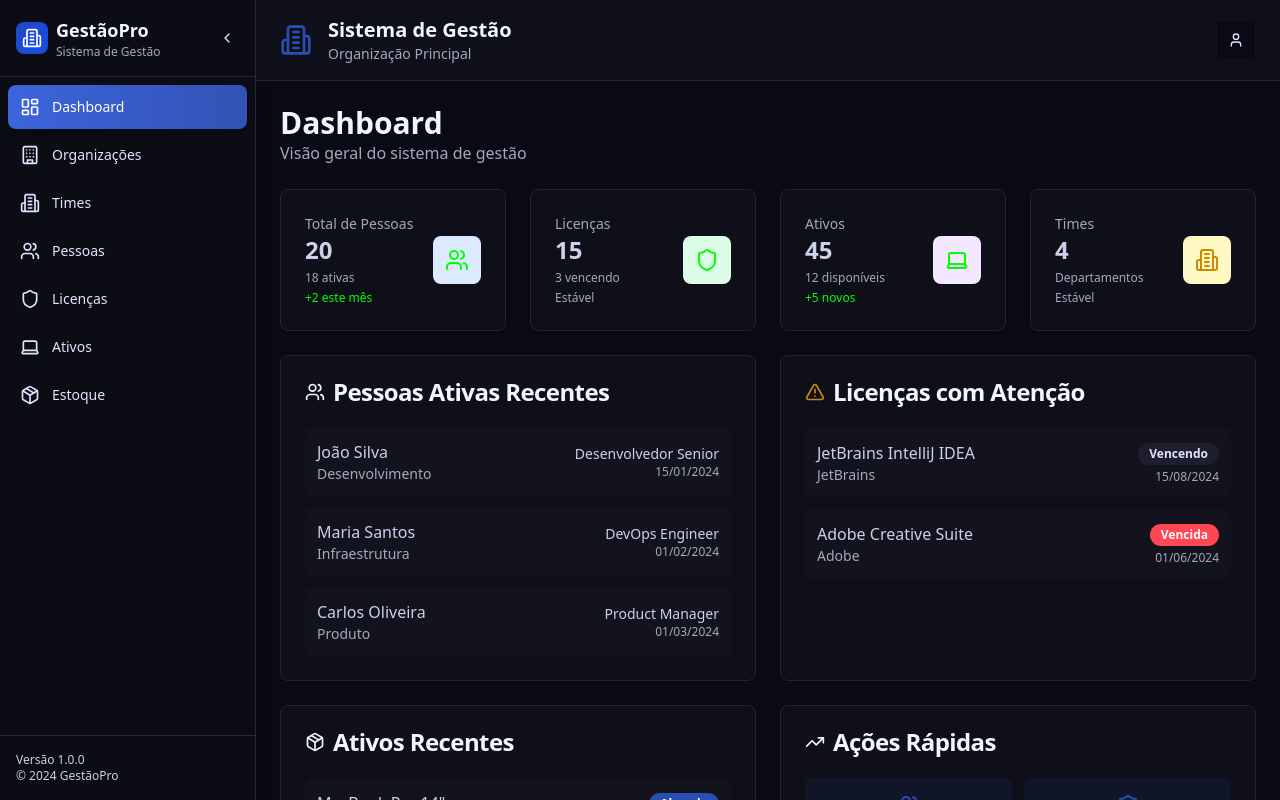
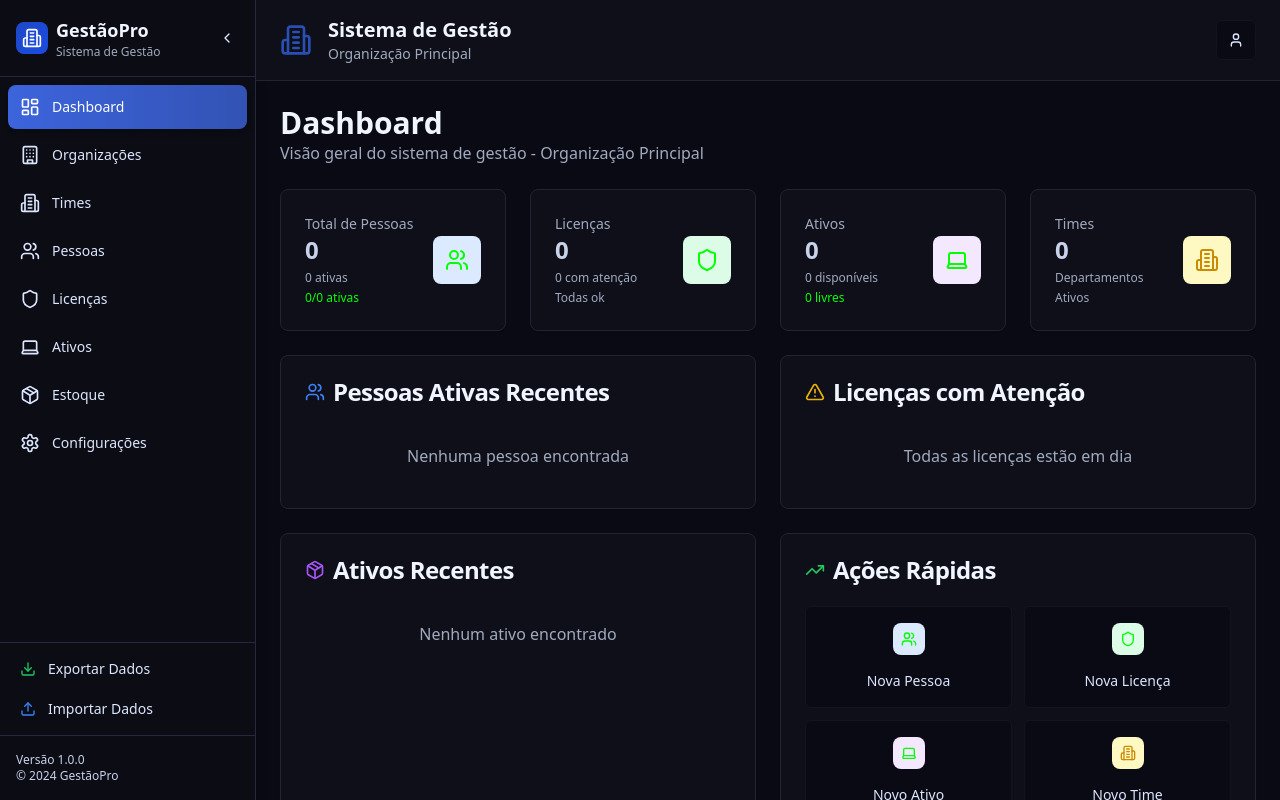
Before and after one commit to 33jonatassilva/git-upload-sync-flow, a React (Vite) app: page / in a window 1280 px wide. Built offline with nearby package versions, Linux system fonts and the light colour scheme.

Commit message:
feat: Update dashboard and sidebar
-   Fetch real data for the dashboard.
-   Remove profile options from the sidebar.
-   Add import/export JSON option to the sidebar.
-   Style icons with distinct colors.
-   Implement quick actions.

```diff
--- a/src/components/Sidebar.tsx
+++ b/src/components/Sidebar.tsx
@@ -10,7 +10,10 @@ import {
   Building2,
   ChevronLeft,
   ChevronRight,
-  Building
+  Building,
+  Settings,
+  Download,
+  Upload
 } from 'lucide-react';
 
 interface SidebarProps {
@@ -26,10 +29,67 @@ const navigation = [
   { name: 'Licenças', href: '/licenses', icon: Shield },
   { name: 'Ativos', href: '/assets', icon: Laptop },
   { name: 'Estoque', href: '/inventory', icon: Package },
+  { name: 'Configurações', href: '/settings', icon: Settings },
 ];
 
 export const Sidebar = ({ isOpen, onToggle }: SidebarProps) => {
   const location = useLocation();
+
+  const handleExport = () => {
+    try {
+      const data = localStorage.getItem('app_database');
+      const exportData = data ? JSON.parse(data) : {};
+      const filename = `sistema-gestao-backup-${new Date().toISOString().split('T')[0]}.json`;
+
+      const blob = new Blob([JSON.stringify({
+        ...exportData,
+        exportDate: new Date().toISOString(),
+        version: '1.0.0'
+      }, null, 2)], {
+        type: 'application/json'
+      });
+
+      const url = URL.createObjectURL(blob);
+      const link = document.createElement('a');
+      link.href = url;
+      link.download = filename;
+      document.body.appendChild(link);
+      link.click();
+      document.body.removeChild(link);
+      URL.revokeObjectURL(url);
+    } catch (error) {
+      console.error('Erro ao exportar:', error);
+    }
+  };
+
+  const handleImport = () => {
+    const input = document.createElement('input');
+    input.type = 'file';
+    input.accept = '.json';
+    input.onchange = async (event) => {
+      const file = (event.target as HTMLInputElement).files?.[0];
+      if (!file) return;
+
+      try {
+        const text = await file.text();
+        const importData = JSON.parse(text);
+
+        // Fazer backup dos dados atuais
+        const currentData = localStorage.getItem('app_database');
+        localStorage.setItem('app_database_backup', currentData || '{}');
+
+        // Importar novos dados
+        localStorage.setItem('app_database', JSON.stringify(importData));
+
+        // Recarregar a página
+        window.location.reload();
+      } catch (error) {
+        console.error('Erro ao importar:', error);
+        alert('Erro ao importar dados. Verifique se o arquivo é válido.');
+      }
+    };
+    input.click();
+  };
 
   return (
     <div className={cn(
@@ -89,6 +149,31 @@ export const Sidebar = ({ isOpen, onToggle }: SidebarProps) => {
         })}
       </nav>
 
+      {/* Import/Export Actions */}
+      <div className="p-2 border-t border-sidebar-border space-y-1">
+        <button
+          onClick={handleExport}
+          className="w-full flex items-center px-3 py-2 rounded-lg text-sm font-medium text-sidebar-foreground hover:bg-sidebar-accent hover:text-sidebar-accent-foreground transition-all duration-200"
+        >
+          <Download className={cn(
+            "flex-shrink-0 text-green-500",
+            isOpen ? "w-4 h-4 mr-3" : "w-4 h-4"
+          )} />
+          {isOpen && <span>Exportar Dados</span>}
+        </button>
+
+        <button
+          onClick={handleImport}
+          className="w-full flex items-center px-3 py-2 rounded-lg text-sm font-medium text-sidebar-foreground hover:bg-sidebar-accent hover:text-sidebar-accent-foreground transition-all duration-200"
+        >
+          <Upload className={cn(
+            "flex-shrink-0 text-blue-500",
+            isOpen ? "w-4 h-4 mr-3" : "w-4 h-4"
+          )} />
+          {isOpen && <span>Importar Dados</span>}
+        </button>
+      </div>
+
       {/* Footer */}
       {isOpen && (
         <div className="p-4 border-t border-sidebar-border">
--- a/src/pages/Dashboard.tsx
+++ b/src/pages/Dashboard.tsx
@@ -1,7 +1,7 @@
 
+import { useEffect, useState } from 'react';
 import { StatCard } from '@/components/StatCard';
 import { Card, CardContent, CardHeader, CardTitle } from '@/components/ui/card';
-import { mockDashboardStats, mockLicenses, mockAssets, mockPeople } from '@/data/mockData';
 import {
   Users,
   Shield,
@@ -9,23 +9,104 @@ import {
   Building2,
   AlertTriangle,
   TrendingUp,
-  Calendar,
-  Package
+  Package,
+  Plus
 } from 'lucide-react';
 import { Badge } from '@/components/ui/badge';
+import { Button } from '@/components/ui/button';
+import { useToast } from '@/hooks/use-toast';
+import { useApp } from '@/contexts/AppContext';
+
+interface DashboardStats {
+  totalPeople: number;
+  activePeople: number;
+  totalLicenses: number;
+  expiringLicenses: number;
+  totalAssets: number;
+  availableAssets: number;
+  totalTeams: number;
+}
 
 export const Dashboard = () => {
-  const stats = mockDashboardStats;
-  const expiringLicenses = mockLicenses.filter(l => l.status === 'expiring_soon' || l.status === 'expired');
-  const recentAssets = mockAssets.slice(0, 5);
-  const recentPeople = mockPeople.filter(p => p.status === 'active').slice(0, 5);
+  const { toast } = useToast();
+  const { currentOrganization } = useApp();
+  const [stats, setStats] = useState<DashboardStats>({
+    totalPeople: 0,
+    activePeople: 0,
+    totalLicenses: 0,
+    expiringLicenses: 0,
+    totalAssets: 0,
+    availableAssets: 0,
+    totalTeams: 0
+  });
+  const [expiringLicenses, setExpiringLicenses] = useState<any[]>([]);
+  const [recentAssets, setRecentAssets] = useState<any[]>([]);
+  const [recentPeople, setRecentPeople] = useState<any[]>([]);
+
+  useEffect(() => {
+    if (!currentOrganization) return;
+
+    // Load data from localStorage
+    const data = localStorage.getItem('app_database');
+    if (data) {
+      const parsed = JSON.parse(data);
+      const orgId = currentOrganization.id;
+
+      // Filter data by current organization
+      const people = (parsed.people || []).filter((p: any) => p.organizationId === orgId);
+      const licenses = (parsed.licenses || []).filter((l: any) => l.organizationId === orgId);
+      const assets = (parsed.assets || []).filter((a: any) => a.organizationId === orgId);
+      const teams = (parsed.teams || []).filter((t: any) => t.organizationId === orgId);
+
+      // Calculate stats
+      const activePeople = people.filter((p: any) => p.status === 'active');
+      const expiring = licenses.filter((l: any) => {
+        const expirationDate = new Date(l.expirationDate);
+        const today = new Date();
+        const thirtyDaysFromNow = new Date();
+        thirtyDaysFromNow.setDate(today.getDate() + 30);
+        return expirationDate <= thirtyDaysFromNow || l.status === 'expired' || l.status === 'expiring_soon';
+      });
+      const availableAssets = assets.filter((a: any) => a.status === 'available');
+
+      setStats({
+        totalPeople: people.length,
+        activePeople: activePeople.length,
+        totalLicenses: licenses.length,
+        expiringLicenses: expiring.length,
+        totalAssets: assets.length,
+        availableAssets: availableAssets.length,
+        totalTeams: teams.length
+      });
+
+      // Set recent data
+      setExpiringLicenses(expiring.slice(0, 5));
+      setRecentAssets(assets.slice(0, 5));
+      setRecentPeople(activePeople.slice(0, 5));
+    }
+  }, [currentOrganization]);
+
+  const handleQuickAction = (action: string) => {
+    toast({
+      title: 'Funcionalidade em desenvolvimento',
+      description: `A ação "${action}" será implementada em breve.`,
+    });
+  };
+
+  if (!currentOrganization) {
+    return (
+      <div className="flex items-center justify-center h-64">
+        <p className="text-readable-muted">Selecione uma organização para ver o dashboard</p>
+      </div>
+    );
+  }
 
   return (
     <div className="space-y-6">
       {/* Page Header */}
       <div>
         <h1 className="text-3xl font-bold text-foreground">Dashboard</h1>
-        <p className="text-muted-foreground">Visão geral do sistema de gestão</p>
+        <p className="text-muted-foreground">Visão geral do sistema de gestão - {currentOrganization.name}</p>
       </div>
 
       {/* Stats Grid */}
@@ -37,17 +118,17 @@ export const Dashboard = () => {
           icon={Users}
           color="blue"
           trend="up"
-          trendValue="+2 este mês"
+          trendValue={`${stats.activePeople}/${stats.totalPeople} ativas`}
         />
 
         <StatCard
           title="Licenças"
           value={stats.totalLicenses}
-          subtitle={`${stats.expiringLicenses} vencendo`}
+          subtitle={`${stats.expiringLicenses} com atenção`}
           icon={Shield}
           color="green"
-          trend="stable"
-          trendValue="Estável"
+          trend={stats.expiringLicenses > 0 ? "down" : "stable"}
+          trendValue={stats.expiringLicenses > 0 ? `${stats.expiringLicenses} vencendo` : "Todas ok"}
         />
 
         <StatCard
@@ -57,7 +138,7 @@ export const Dashboard = () => {
           icon={Laptop}
           color="purple"
           trend="up"
-          trendValue="+5 novos"
+          trendValue={`${stats.availableAssets} livres`}
         />
 
         <StatCard
@@ -67,7 +148,7 @@ export const Dashboard = () => {
           icon={Building2}
           color="yellow"
           trend="stable"
-          trendValue="Estável"
+          trendValue="Ativos"
         />
       </div>
 
@@ -77,26 +158,30 @@ export const Dashboard = () => {
         <Card>
           <CardHeader>
             <CardTitle className="flex items-center">
-              <Users className="w-5 h-5 mr-2" />
+              <Users className="w-5 h-5 mr-2 text-blue-500" />
               Pessoas Ativas Recentes
             </CardTitle>
           </CardHeader>
           <CardContent>
             <div className="space-y-3">
-              {recentPeople.map((person) => (
+              {recentPeople.length > 0 ? (
+                recentPeople.map((person) => (
                   <div key={person.id} className="flex items-center justify-between p-3 rounded-lg bg-muted/50">
                     <div>
-                    <p className="font-medium">{person.name}</p>
-                    <p className="text-sm text-muted-foreground">{person.teamName}</p>
+                      <p className="font-medium text-readable">{person.name}</p>
+                      <p className="text-sm text-readable-muted">{person.teamName || 'Sem time'}</p>
                     </div>
                     <div className="text-right">
-                    <p className="text-sm font-medium">{person.position}</p>
-                    <p className="text-xs text-muted-foreground">
-                      {new Date(person.entryDate).toLocaleDateString('pt-BR')}
+                      <p className="text-sm font-medium text-readable">{person.position || 'Sem cargo'}</p>
+                      <p className="text-xs text-readable-muted">
+                        {person.entryDate ? new Date(person.entryDate).toLocaleDateString('pt-BR') : 'Data não informada'}
                       </p>
                     </div>
                   </div>
-              ))}
+                ))
+              ) : (
+                <p className="text-readable-muted text-center py-4">Nenhuma pessoa encontrada</p>
+              )}
             </div>
           </CardContent>
         </Card>
@@ -105,28 +190,32 @@ export const Dashboard = () => {
         <Card>
           <CardHeader>
             <CardTitle className="flex items-center">
-              <AlertTriangle className="w-5 h-5 mr-2 text-yellow-600" />
+              <AlertTriangle className="w-5 h-5 mr-2 text-yellow-500" />
               Licenças com Atenção
             </CardTitle>
           </CardHeader>
           <CardContent>
             <div className="space-y-3">
-              {expiringLicenses.map((license) => (
+              {expiringLicenses.length > 0 ? (
+                expiringLicenses.map((license) => (
                   <div key={license.id} className="flex items-center justify-between p-3 rounded-lg bg-muted/50">
                     <div>
-                    <p className="font-medium">{license.name}</p>
-                    <p className="text-sm text-muted-foreground">{license.vendor}</p>
+                      <p className="font-medium text-readable">{license.name}</p>
+                      <p className="text-sm text-readable-muted">{license.vendor}</p>
                     </div>
                     <div className="text-right">
                       <Badge variant={license.status === 'expired' ? 'destructive' : 'secondary'}>
                         {license.status === 'expired' ? 'Vencida' : 'Vencendo'}
                       </Badge>
-                    <p className="text-xs text-muted-foreground mt-1">
+                      <p className="text-xs text-readable-muted mt-1">
                         {new Date(license.expirationDate).toLocaleDateString('pt-BR')}
                       </p>
                     </div>
                   </div>
-              ))}
+                ))
+              ) : (
+                <p className="text-readable-muted text-center py-4">Todas as licenças estão em dia</p>
+              )}
             </div>
           </CardContent>
         </Card>
@@ -135,28 +224,32 @@ export const Dashboard = () => {
         <Card>
           <CardHeader>
             <CardTitle className="flex items-center">
-              <Package className="w-5 h-5 mr-2" />
+              <Package className="w-5 h-5 mr-2 text-purple-500" />
               Ativos Recentes
             </CardTitle>
           </CardHeader>
           <CardContent>
             <div className="space-y-3">
-              {recentAssets.map((asset) => (
+              {recentAssets.length > 0 ? (
+                recentAssets.map((asset) => (
                   <div key={asset.id} className="flex items-center justify-between p-3 rounded-lg bg-muted/50">
                     <div>
-                    <p className="font-medium">{asset.name}</p>
-                    <p className="text-sm text-muted-foreground">{asset.serialNumber}</p>
+                      <p className="font-medium text-readable">{asset.name}</p>
+                      <p className="text-sm text-readable-muted">{asset.serialNumber}</p>
                     </div>
                     <div className="text-right">
                       <Badge variant={asset.status === 'available' ? 'secondary' : 'default'}>
-                      {asset.status === 'available' ? 'Disponível' : 'Alocado'}
+                        {asset.status === 'available' ? 'Disponível' : asset.status === 'allocated' ? 'Alocado' : asset.status}
                       </Badge>
-                    <p className="text-xs text-muted-foreground mt-1">
-                      R$ {asset.value.toLocaleString('pt-BR')}
+                      <p className="text-xs text-readable-muted mt-1">
+                        R$ {asset.value?.toLocaleString('pt-BR') || 'N/A'}
                       </p>
                     </div>
                   </div>
-              ))}
+                ))
+              ) : (
+                <p className="text-readable-muted text-center py-4">Nenhum ativo encontrado</p>
+              )}
             </div>
           </CardContent>
         </Card>
@@ -165,28 +258,55 @@ export const Dashboard = () => {
         <Card>
           <CardHeader>
             <CardTitle className="flex items-center">
-              <TrendingUp className="w-5 h-5 mr-2" />
+              <TrendingUp className="w-5 h-5 mr-2 text-green-500" />
               Ações Rápidas
             </CardTitle>
           </CardHeader>
           <CardContent>
             <div className="grid grid-cols-2 gap-3">
-              <button className="p-4 rounded-lg bg-primary/10 hover:bg-primary/20 transition-colors text-center">
-                <Users className="w-6 h-6 mx-auto mb-2 text-primary" />
-                <p className="text-sm font-medium">Nova Pessoa</p>
-              </button>
-              <button className="p-4 rounded-lg bg-primary/10 hover:bg-primary/20 transition-colors text-center">
-                <Shield className="w-6 h-6 mx-auto mb-2 text-primary" />
-                <p className="text-sm font-medium">Nova Licença</p>
-              </button>
-              <button className="p-4 rounded-lg bg-primary/10 hover:bg-primary/20 transition-colors text-center">
-                <Laptop className="w-6 h-6 mx-auto mb-2 text-primary" />
-                <p className="text-sm font-medium">Novo Ativo</p>
-              </button>
-              <button className="p-4 rounded-lg bg-primary/10 hover:bg-primary/20 transition-colors text-center">
-                <Building2 className="w-6 h-6 mx-auto mb-2 text-primary" />
-                <p className="text-sm font-medium">Novo Time</p>
-              </button>
+              <Button
+                variant="outline"
+                className="p-4 h-auto flex flex-col items-center space-y-2 hover:bg-primary/10"
+                onClick={() => handleQuickAction('Nova Pessoa')}
+              >
+                <div className="p-2 rounded-lg bg-blue-100 dark:bg-blue-900/20">
+                  <Users className="w-6 h-6 text-blue-600" />
+                </div>
+                <span className="text-sm font-medium text-readable">Nova Pessoa</span>
+              </Button>
+
+              <Button
+                variant="outline"
+                className="p-4 h-auto flex flex-col items-center space-y-2 hover:bg-primary/10"
+                onClick={() => handleQuickAction('Nova Licença')}
+              >
+                <div className="p-2 rounded-lg bg-green-100 dark:bg-green-900/20">
+                  <Shield className="w-6 h-6 text-green-600" />
+                </div>
+                <span className="text-sm font-medium text-readable">Nova Licença</span>
+              </Button>
+
+              <Button
+                variant="outline"
+                className="p-4 h-auto flex flex-col items-center space-y-2 hover:bg-primary/10"
+                onClick={() => handleQuickAction('Novo Ativo')}
+              >
+                <div className="p-2 rounded-lg bg-purple-100 dark:bg-purple-900/20">
+                  <Laptop className="w-6 h-6 text-purple-600" />
+                </div>
+                <span className="text-sm font-medium text-readable">Novo Ativo</span>
+              </Button>
+
+              <Button
+                variant="outline"
+                className="p-4 h-auto flex flex-col items-center space-y-2 hover:bg-primary/10"
+                onClick={() => handleQuickAction('Novo Time')}
+              >
+                <div className="p-2 rounded-lg bg-yellow-100 dark:bg-yellow-900/20">
+                  <Building2 className="w-6 h-6 text-yellow-600" />
+                </div>
+                <span className="text-sm font-medium text-readable">Novo Time</span>
+              </Button>
             </div>
           </CardContent>
         </Card>
```
Lines whose indentation alone changed are shown as unchanged.
